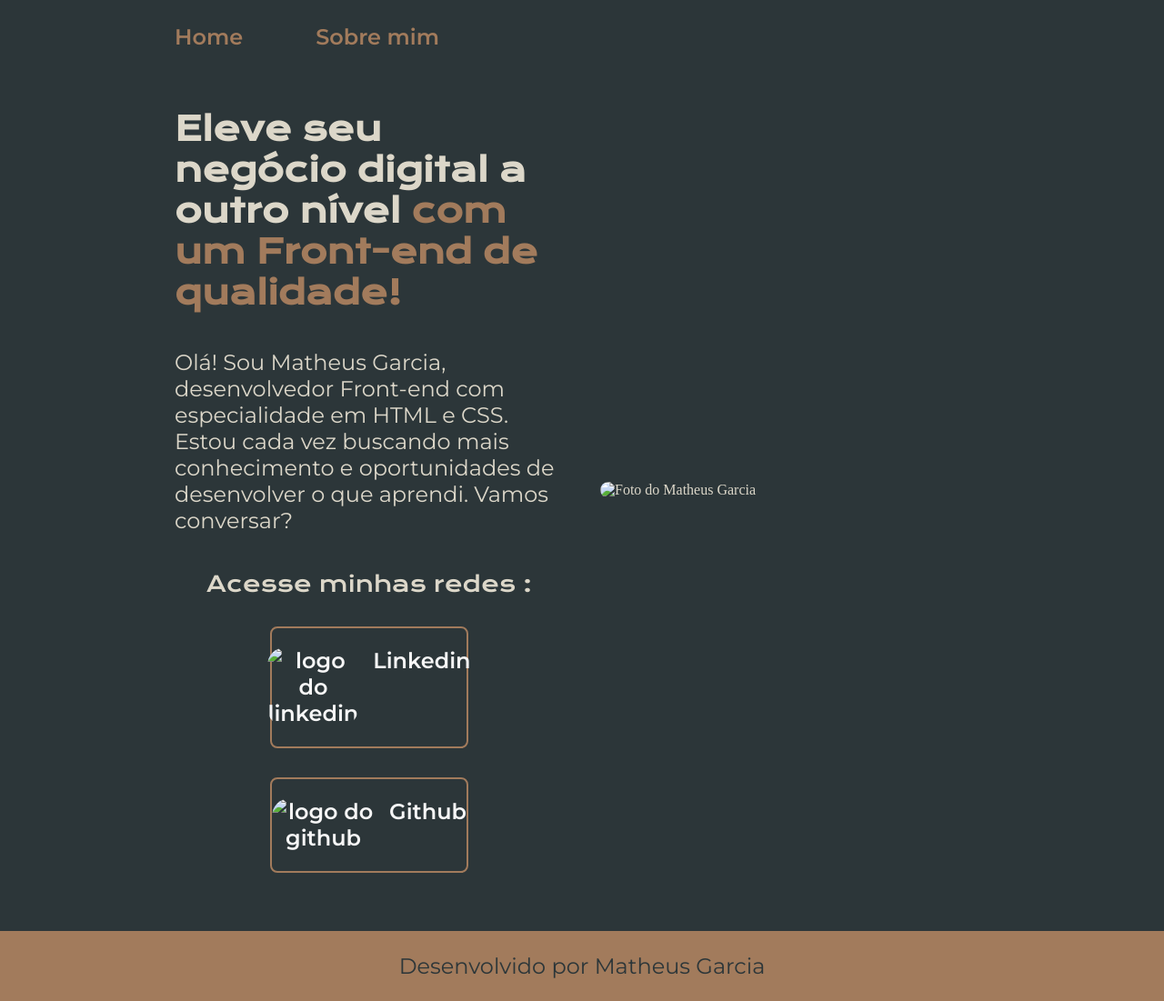
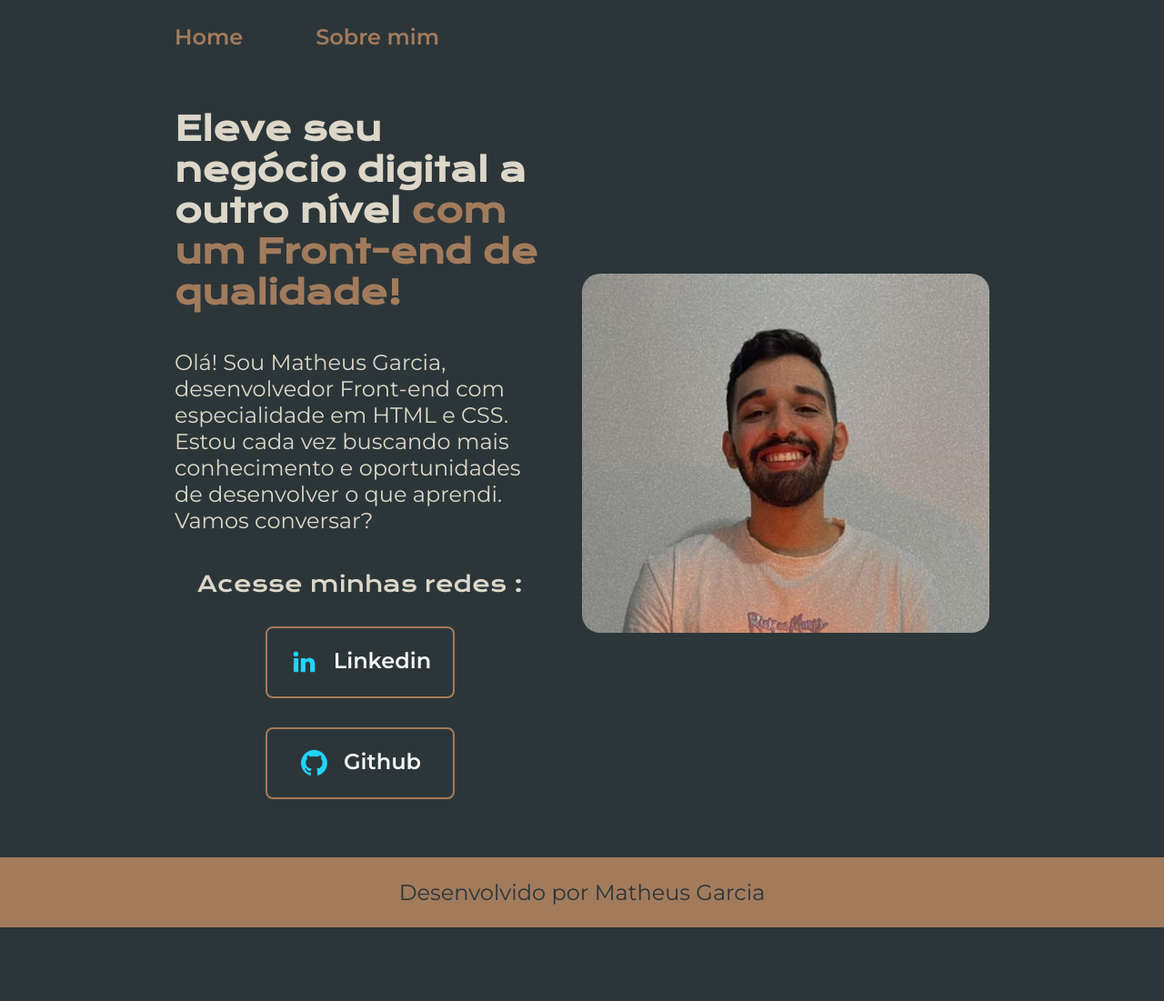
Before and after one commit to Mtheusgs/portf-lio-, a plain HTML site: page index.html in a window 1280 px wide. Shown: the whole page at 91% size. After the commit the page ends 1020 px from the top, so only its background shows below. Drawn offline with nearby package versions, Linux system fonts and the light colour scheme.

Commit message:
Update index.html

```diff
--- a/index.html
+++ b/index.html
@@ -19,11 +19,11 @@
             <p>Olá! Sou Matheus Garcia, desenvolvedor Front-end com especialidade em HTML e CSS. Estou cada vez buscando mais conhecimento e oportunidades de desenvolver o que aprendi. Vamos conversar?</p>
             <div class="botao">
                 <h2 class="subtitulo">Acesse minhas redes :</h2>
-                <a class="link" href="https://www.linkedin.com/in/matheus-garcia-55625328b/"><img src="assets/linkedin.png" alt="logo do linkedin">Linkedin</a>
-                <a class="link" href="https://github.com/Mtheusgs"><img src="assets/github.png" alt="logo do github">Github</a>
+                <a class="link" href="https://www.linkedin.com/in/matheus-garcia-55625328b/"><img src="linkedin.png" alt="logo do linkedin">Linkedin</a>
+                <a class="link" href="https://github.com/Mtheusgs"><img src="github.png" alt="logo do github">Github</a>
             </div>
         </section>
-        <img class="imagem" src="html-logo-main/WhatsApp Image 2024-01-08 at 14.34.46.jpeg" alt="Foto do Matheus Garcia">
+        <img class="imagem" src="WhatsApp Image 2024-01-08 at 14.34.46.jpeg" alt="Foto do Matheus Garcia">
     </main>
     <footer class="pe">Desenvolvido por Matheus Garcia</footer>
 </body>
```
